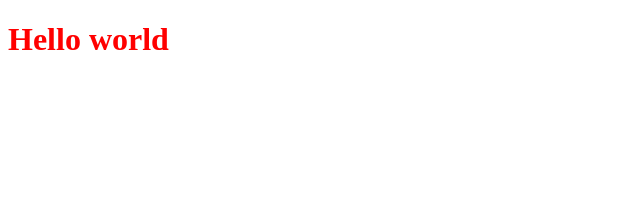
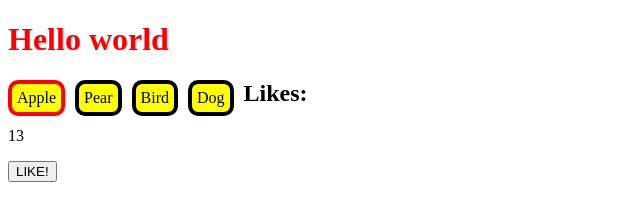
Before and after one commit to csikosma/sah-js, a plain HTML site: page index.html in a window 1280 px wide. Shown: the whole page, without its empty margins (0-640 px from the left). Drawn offline with Linux system fonts and the light colour scheme.

Commit message:
4th part +

```diff
--- a/index.html
+++ b/index.html
@@ -8,7 +8,14 @@
 </head>
 <body>
     <h1>Hello world</h1>
-
+    <div class="first">Apple</div>
+    <div class="secund">Pear</div>
+    <div class="third">Bird</div>
+    <div class="fourth">Dog</div>
+    <h2>Likes:</h2>
+    <p>13</p>
+    <button>LIKE!</button>
+    <script scr="https://code.jquery.com/jquery-3.5.1.min.js"></script>
     <script src="scripts.js"></script>
 </body>
 </html>
--- a/scripts.js
+++ b/scripts.js
@@ -1,3 +1,17 @@
+//4th part
+
+
+$('div').text('hello');
+$('div').css('background','purple')
+$('p').text('hello');
+$('p').html('<strong>hello</strong>');
+$('p').append('<strong> another</strong>');
+$('div').remove();
+$('button').click(event => {
+  $('.first').toggleClass('hidden');
+});
+
+//1-3 part
 console.log("most jön a java");
 let color = ["red","blue","green"];
 let post = {
--- a/style.css
+++ b/style.css
@@ -2,3 +2,20 @@ h1 {
     color: red;
 
 }
+div {
+    float: left;
+    margin-right: 10px;
+    padding: 5px;
+    border-radius: 10px;
+    border: 4px solid black;
+    background: yellow;
+}
+.first {
+    border: 4px solid red;
+}
+.secund {
+    border: 4px solid #000000;
+}
+.hidden {
+    display: none;
+}
```
